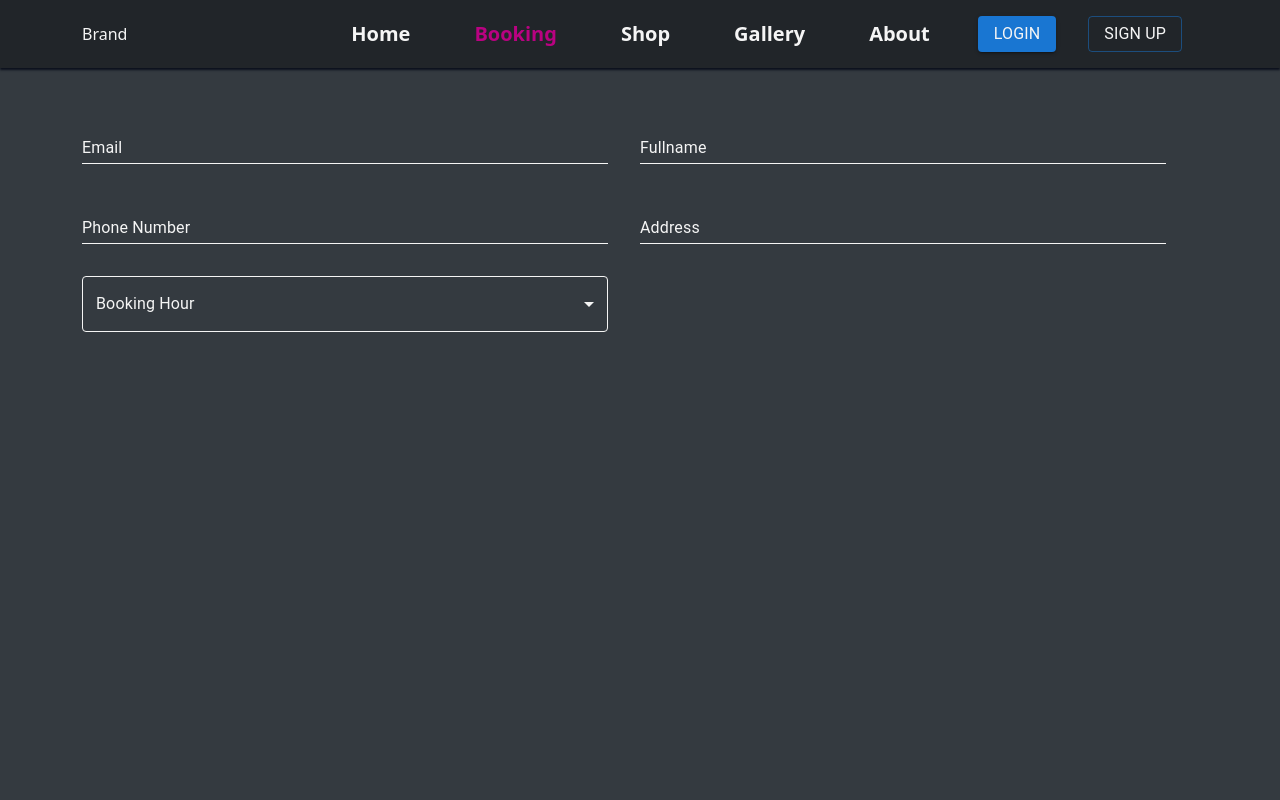
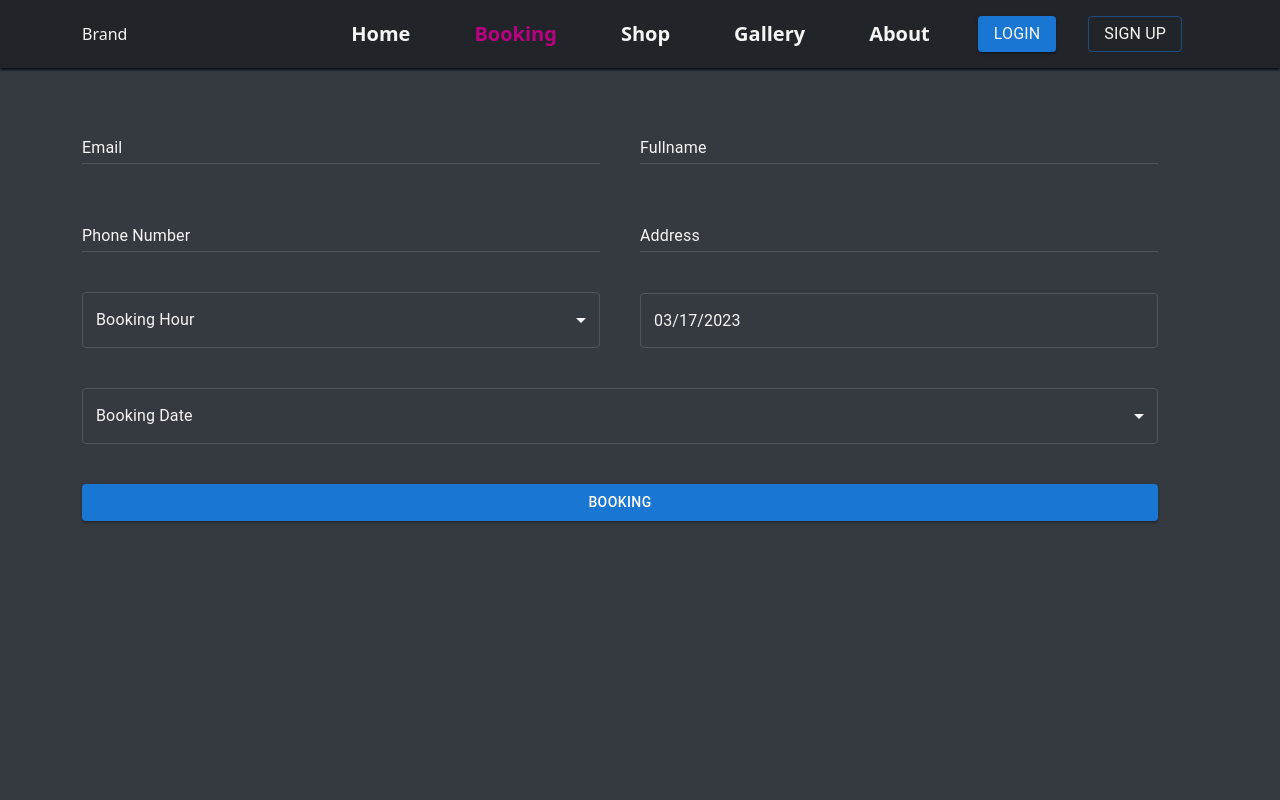
Before and after one commit to minh03112k/barbershop, a Next.js app: page /booking in a window 1280 px wide. Shown: the top 800 px of the page. Built offline with nearby package versions, Linux system fonts and the light colour scheme.

Commit message:
booking page form

```diff
--- a/package.json
+++ b/package.json
@@ -9,14 +9,19 @@
     "lint": "next lint"
   },
   "dependencies": {
+    "@date-io/date-fns": "^2.16.0",
     "@emotion/react": "^11.10.6",
     "@emotion/styled": "^11.10.6",
     "@mui/material": "^5.11.11",
+    "@mui/system": "^5.11.14",
+    "@mui/x-date-pickers": "^6.0.3",
     "@types/node": "18.14.2",
     "@types/react": "18.0.28",
     "@types/react-dom": "18.0.11",
     "axios": "^1.3.4",
     "bootstrap": "^5.2.3",
+    "date-fns": "^2.29.3",
+    "dayjs": "^1.11.7",
     "eslint": "8.35.0",
     "eslint-config-next": "13.2.1",
     "next": "13.2.1",
--- /dev/null
+++ b/src/components/BookingDate.tsx
@@ -0,0 +1,27 @@
+import { DatePicker, LocalizationProvider } from '@mui/x-date-pickers';
+import { AdapterDayjs } from '@mui/x-date-pickers/AdapterDayjs';
+import dayjs from 'dayjs';
+
+export default function BookingDate() {
+  const today = dayjs();
+  return (
+    <LocalizationProvider dateAdapter={AdapterDayjs}>
+      <DatePicker
+        sx={{
+          '& input': { color: '#F5F5F5' },
+          '& fieldset': {
+            borderColor: 'rgba(255,255,255,.14)',
+          },
+          '&:hover fieldset': {
+            borderColor: '#F5F5F5 !important',
+          },
+          '& .MuiSvgIcon-root': {
+            color: '#F5F5F5',
+          },
+        }}
+        defaultValue={today}
+        disablePast
+      />
+    </LocalizationProvider>
+  );
+}
--- a/src/components/CustomComponentMUI/CustomTextField.tsx
+++ b/src/components/CustomComponentMUI/CustomTextField.tsx
@@ -4,7 +4,7 @@ import { styled } from '@mui/material/styles';
 const CustomTextField = styled(TextField)({
   '&.custom-text-field .MuiInputLabel-root, &.custom-text-field .MuiInputBase-root, &.custom-text-field .MuiInput-underline:before, &.custom-text-field .MuiInput-underline:hover:before': {
     color: '#F5F5F5',
-    borderBottomColor: '#F5F5F5',
+    borderBottomColor: 'rgba(255,255,255,.14)',
   },
   '&.custom-text-field .MuiInputLabel-root.Mui-focused': {
     color: '#F5F5F5',
--- a/src/pages/booking.tsx
+++ b/src/pages/booking.tsx
@@ -1,35 +1,37 @@
-import CustomInputBase from '@/components/CustomComponentMUI/CustomInputBase';
 import CustomTextField from '@/components/CustomComponentMUI/CustomTextField';
 import Layout from '@/components/Layout';
 import {
   Box,
+  Button,
   FormControl,
-  FormLabel,
   Grid,
   InputLabel,
   MenuItem,
-  OutlinedInput,
   Select,
-  TextField,
-  Typography,
 } from '@mui/material';
 import { bookingHours } from '@/utils/mock';
-import CustomSelect from '../components/CustomComponentMUI/CustomSelect';
-import { useState } from 'react';
 import React from 'react';
-import CustomInputLabel from '@/components/CustomComponentMUI/CustomInputLabel';
+import BookingDate from '@/components/BookingDate';
 
 export default function Booking() {
   const [hour, setHour] = React.useState('');
-  const handleChange = (event: { target: { value: string } }) => {
+  const [bookingDate, setBookingDate] = React.useState('');
+
+  const handleChangeBookingHour = (event: { target: { value: string } }) => {
     setHour(event.target.value);
+  };
+  const handleChangeBookingDate = (event: { target: { value: string } }) => {
+    setBookingDate(event.target.value);
   };
 
   return (
     <Layout>
-      <Box className="container my-5 w-100">
-        <Grid container spacing={4} sx={{ width: '100%' }}>
-          <Grid item xs={6}>
+      <Box
+        className="container my-5 w-100"
+        sx={{ minHeight: '100svh' }}
+      >
+        <Grid container spacing={5} sx={{ width: '100%' }}>
+          <Grid item xs={12} sm={6}>
             <CustomTextField
               variant="standard"
               label="Email"
@@ -37,7 +39,7 @@ export default function Booking() {
               fullWidth
             />
           </Grid>
-          <Grid item xs={6}>
+          <Grid item xs={12} sm={6}>
             <CustomTextField
               variant="standard"
               label="Fullname"
@@ -45,7 +47,7 @@ export default function Booking() {
               fullWidth
             />
           </Grid>
-          <Grid item xs={6}>
+          <Grid item xs={12} sm={6}>
             <CustomTextField
               variant="standard"
               label="Phone Number"
@@ -54,7 +56,7 @@ export default function Booking() {
               fullWidth
             />
           </Grid>
-          <Grid item xs={6}>
+          <Grid item xs={12} sm={6}>
             <CustomTextField
               variant="standard"
               label="Address"
@@ -62,29 +64,7 @@ export default function Booking() {
               fullWidth
             />
           </Grid>
-          <Grid item xs={6}>
-            {/* <FormControl fullWidth>
-              <InputLabel id="demo-simple-select-label">
-                Booking hour
-              </InputLabel>
-              <Select
-                labelId="demo-simple-select-label"
-                id="demo-simple-select"
-                value={hour}
-                onChange={handleChange}
-                className="custom-text-field"
-                input={<OutlinedInput />}
-              >
-                <MenuItem value="" disabled>
-                  Select an option
-                </MenuItem>
-                {bookingHours.map((item: any, index: number) => (
-                  <MenuItem key={index} value={item.value}>
-                    {item.label}
-                  </MenuItem>
-                ))}
-              </Select>
-            </FormControl> */}
+          <Grid item xs={12} sm={6}>
             <FormControl fullWidth>
               <InputLabel
                 sx={{ color: '#F5F5F5' }}
@@ -97,10 +77,10 @@ export default function Booking() {
                 id="demo-simple-select"
                 value={hour}
                 label="Booking Hour"
-                onChange={handleChange}
+                onChange={handleChangeBookingHour}
                 sx={{
                   '& fieldset': {
-                    borderColor: '#F5F5F5',
+                    borderColor: 'rgba(255,255,255,.14)',
                   },
                   '&:hover fieldset': {
                     borderColor: '#F5F5F5 !important',
@@ -108,9 +88,6 @@ export default function Booking() {
                   '& .MuiSvgIcon-root': {
                     color: '#F5F5F5',
                   },
-                  // '&:hover .MuiSelect-root': {
-                  //   borderColor: '#80bdff',
-                  // },
                 }}
                 inputProps={{
                   sx: {
@@ -126,6 +103,52 @@ export default function Booking() {
               </Select>
             </FormControl>
           </Grid>
+          <Grid item xs={12} sm={6}>
+            <FormControl fullWidth>
+              <BookingDate />
+            </FormControl>
+          </Grid>
+          <Grid item xs={12}>
+            <FormControl fullWidth>
+              <InputLabel
+                sx={{ color: '#F5F5F5' }}
+                id="demo-simple-select-label-date"
+              >
+                Booking Date
+              </InputLabel>
+              <Select
+                labelId="demo-simple-select-label-date"
+                id="demo-simple-select-date"
+                value={bookingDate}
+                label="Booking Date"
+                onChange={handleChangeBookingDate}
+                sx={{
+                  '& fieldset': {
+                    borderColor: 'rgba(255,255,255,.14)',
+                  },
+                  '&:hover fieldset': {
+                    borderColor: '#F5F5F5 !important',
+                  },
+                  '& .MuiSvgIcon-root': {
+                    color: '#F5F5F5',
+                  },
+                }}
+                inputProps={{
+                  sx: {
+                    color: '#F5F5F5',
+                  },
+                }}
+              >
+                <MenuItem value={'1'}>location1</MenuItem>
+                <MenuItem value={'2'}>location2</MenuItem>
+              </Select>
+            </FormControl>
+          </Grid>
+          <Grid item xs={12}>
+            <Button fullWidth variant="contained">
+              Booking
+            </Button>
+          </Grid>
         </Grid>
       </Box>
     </Layout>
--- a/src/styles/globals.scss
+++ b/src/styles/globals.scss
@@ -110,7 +110,7 @@ html {
 .custom-text-field .MuiInput-underline:before,
 .custom-text-field .MuiInput-underline:hover:before {
 color: #F5F5F5;
-border-bottom-color: #F5F5F5;
+border-bottom-color: rgba(255,255,255,.14);
 }
 
 .custom-text-field .MuiInputLabel-root.Mui-focused {
```
